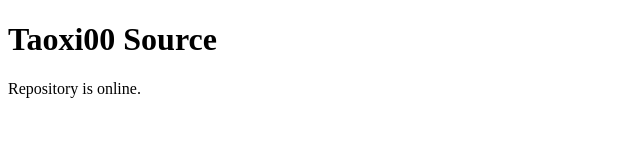
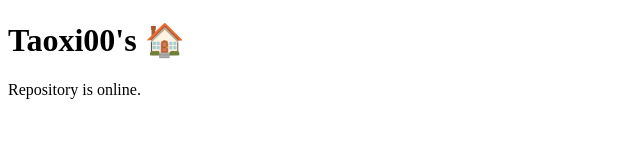
Before and after one commit to 22556565/taoxi00, a plain HTML site: page index.html in a window 1280 px wide. Shown: the whole page, without its empty margins (0-640 px from the left). Drawn offline with Linux system fonts and the light colour scheme.

Commit message:
更新 index.html

```diff
--- a/index.html
+++ b/index.html
@@ -5,7 +5,7 @@
   <title>Taoxi00 Source</title>
 </head>
 <body>
-  <h1>Taoxi00 Source</h1>
+  <h1>Taoxi00's 🏠</h1>
   <p>Repository is online.</p>
 </body>
 </html>
```
